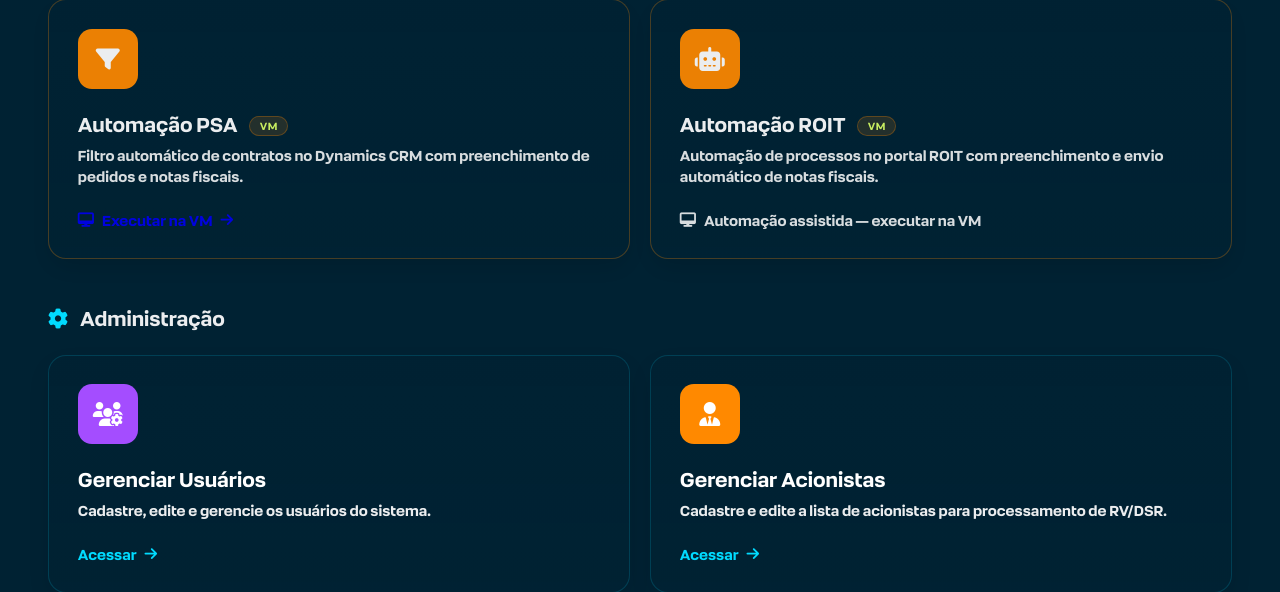
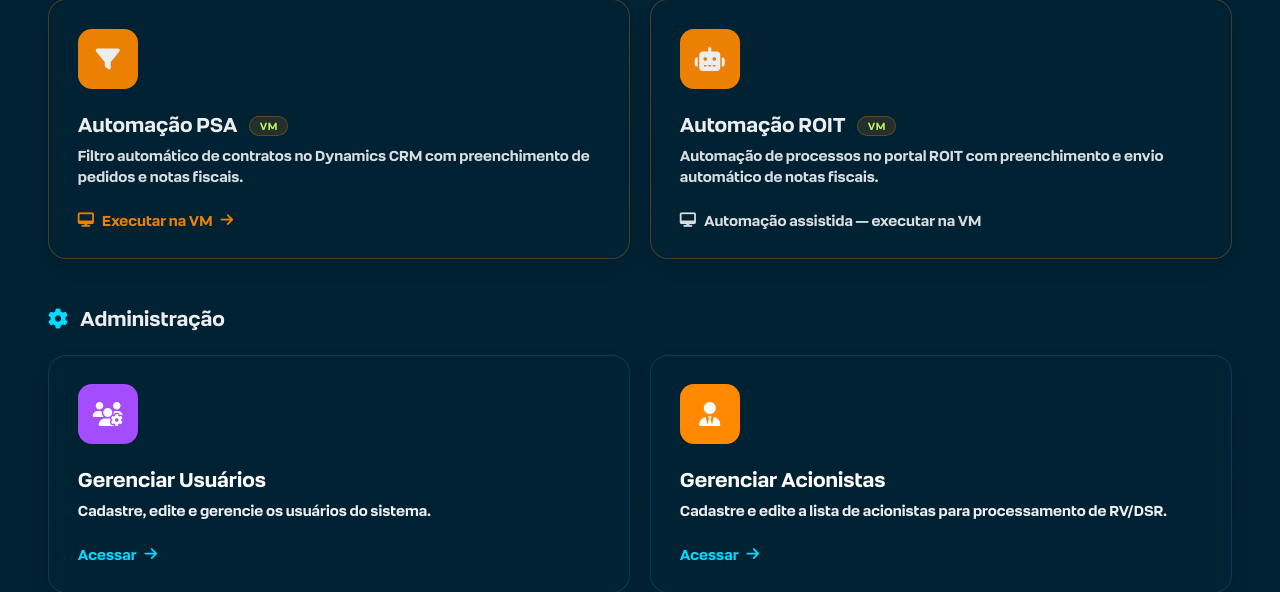
Before and after one commit to albadedeus/portalautomacao, a Flask app: page /dashboard in a window 1280 px wide. Shown: the part 916-1508 px from the top of the page. Run offline with Flask 3, Linux system fonts and the light colour scheme; the visitor is signed in with stand-in values (Sample User, id 1).

Commit message:
Corrige variavel CSS do card PSA para color-orange do dashboard
Co-Authored-By: Claude Sonnet 4.6 <noreply@anthropic.com>

```diff
--- a/templates/dashboard.html
+++ b/templates/dashboard.html
@@ -265,7 +265,7 @@
     }
 
     a.card.assistido .card-arrow {
-      color: var(--laranja);
+      color: var(--color-orange);
     }
 
     a.card.assistido:hover .card-arrow i {
```
